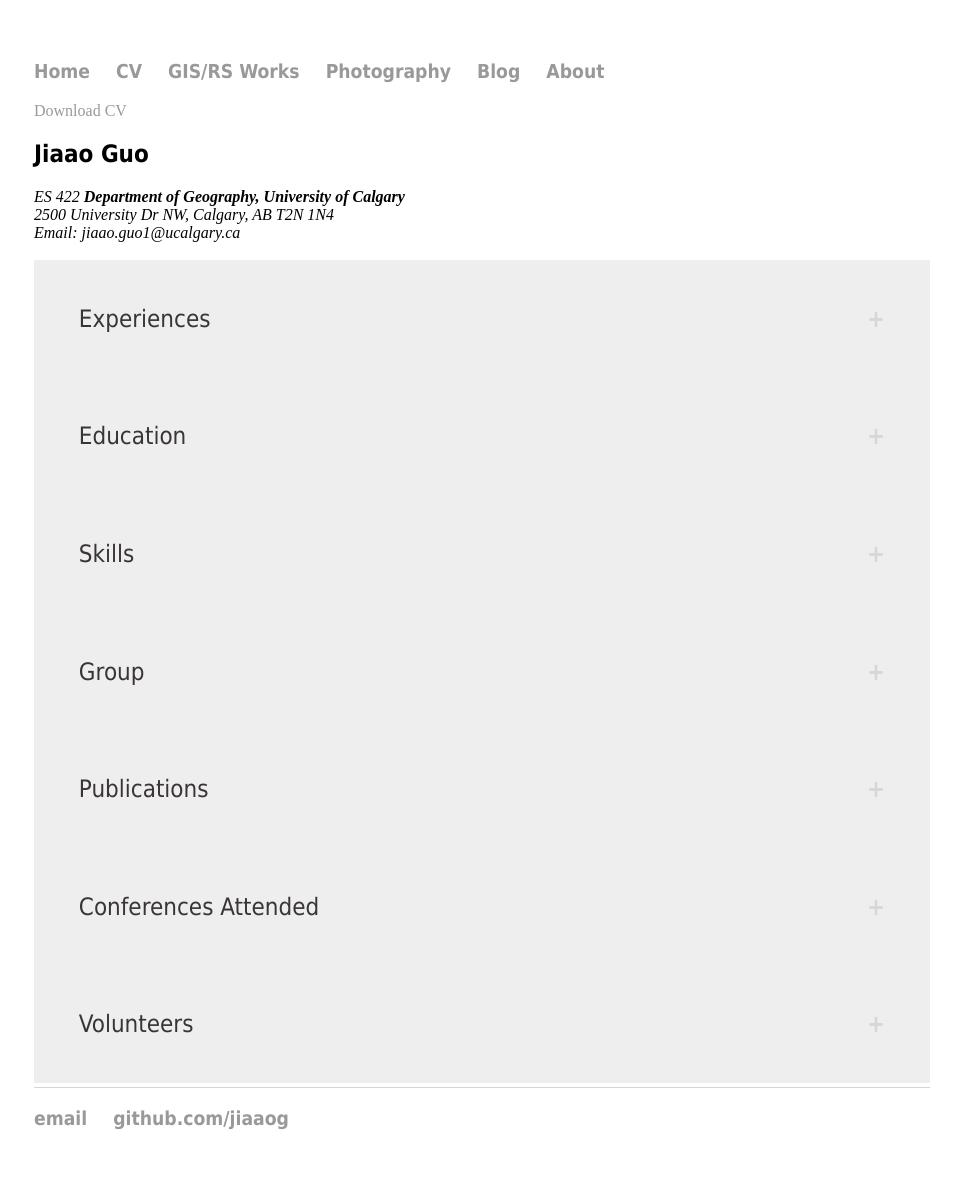
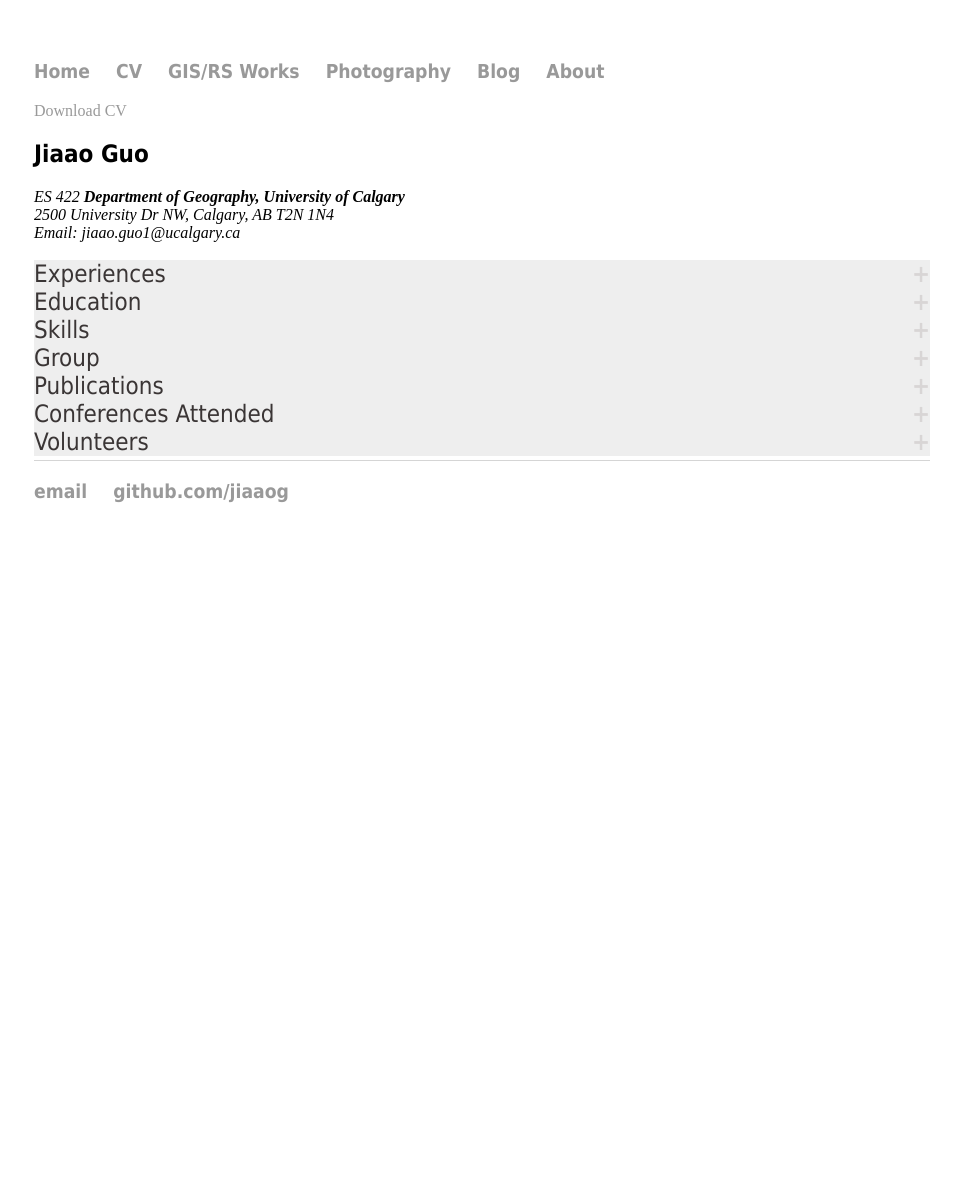
Before and after one commit to jiaaog/jiaaog.github.io, a Jekyll site: the page built from cv/index.html, in a window 1280 px wide. Shown: the whole page, without its empty margins (158-1119 px from the left). Built offline with Jekyll 4.4.1, drawn with Linux system fonts in a browser that asks for light colours; after the commit the page ends 900 px from its top, so only the background shows below that.

Commit message:
Update main.css

```diff
--- a/css/main.css
+++ b/css/main.css
@@ -72,7 +72,7 @@ ul.posts li {
   font-family:Tahoma, Geneva, sans-serif;
   color: #3a3535;
   cursor: pointer;
-  padding: 5%;
+  padding: inherit;
   width: 100%;
   border: none;
   text-align: left;
```
